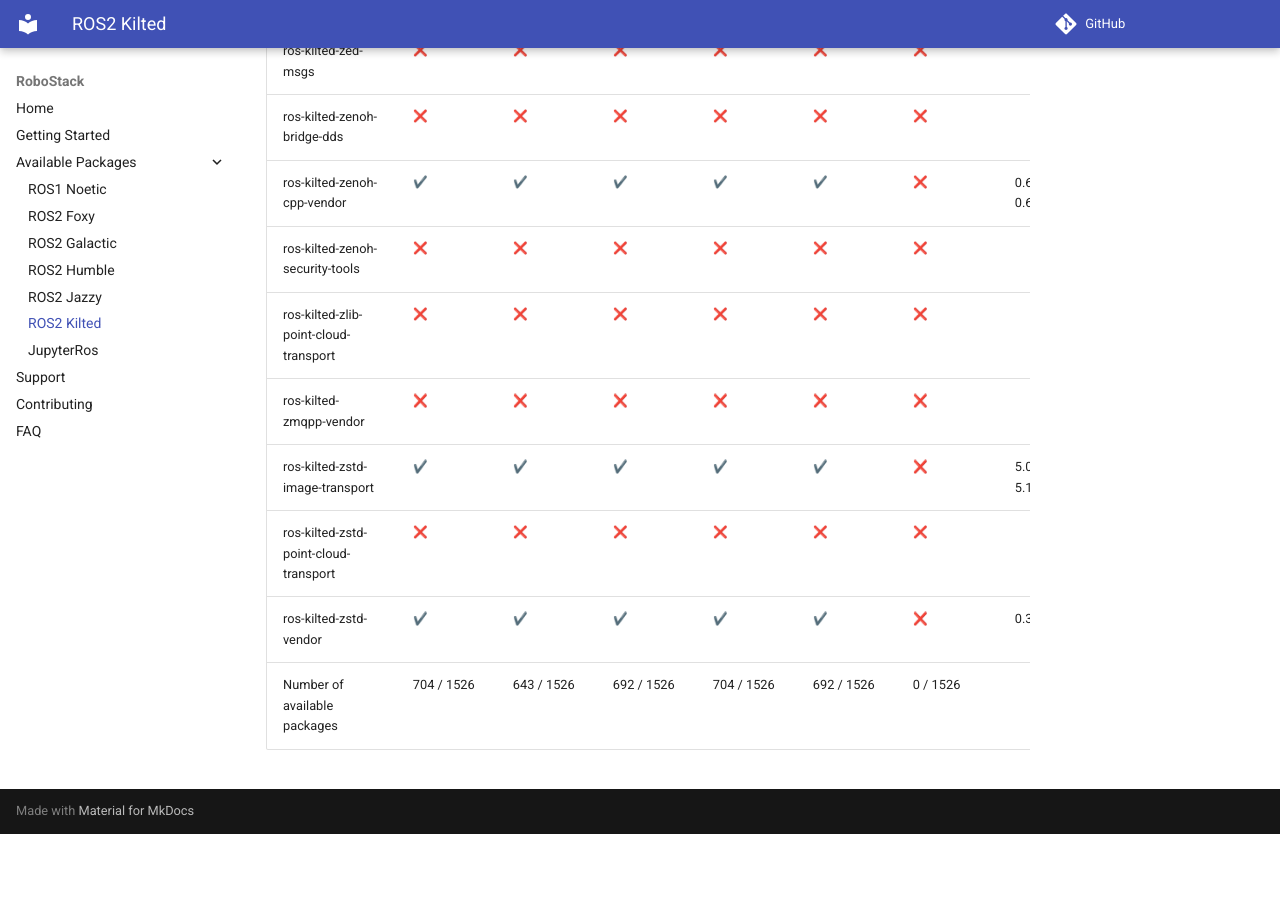
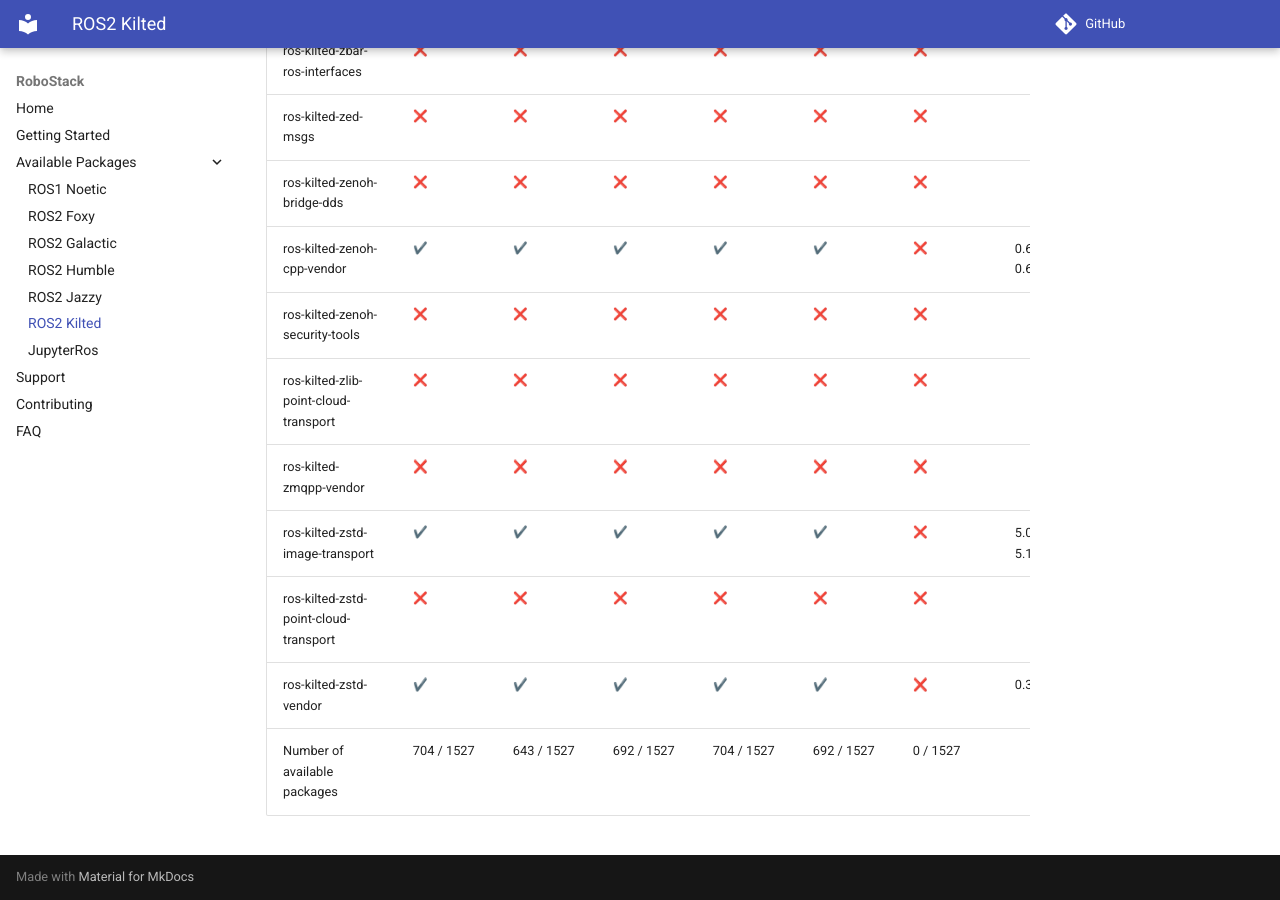
Before and after one commit to RoboStack/robostack.github.io, an MkDocs documentation site: the page built from docs/kilted.md, in a window 1280 px wide and 900 px high, scrolled down 112525 px. Built offline with MkDocs 1.6.1 and Material for MkDocs 9.7.7, drawn with Linux system fonts in a browser that asks for light colours; emoji names are drawn with the system emoji font; comment, search, counter and statistics services are not loaded; before the commit the page ends 113359 px from its top, so only the background shows below that; some of the changed text lies outside the part shown.

Commit message:
Update tables

```diff
--- a/docs/kilted.md
+++ b/docs/kilted.md
@@ -1526,4 +1527,4 @@
 | ros-kilted-zstd-image-transport | :heavy_check_mark: { data-sort='1' } | :heavy_check_mark: { data-sort='1' } | :heavy_check_mark: { data-sort='1' } | :heavy_check_mark: { data-sort='1' } | :heavy_check_mark: { data-sort='1' } | :x: { data-sort='0' } | 5.0.2, 5.1.0, 5.1.1  |
 | ros-kilted-zstd-point-cloud-transport | :x: { data-sort='0' } | :x: { data-sort='0' } | :x: { data-sort='0' } | :x: { data-sort='0' } | :x: { data-sort='0' } | :x: { data-sort='0' } |   |
 | ros-kilted-zstd-vendor | :heavy_check_mark: { data-sort='1' } | :heavy_check_mark: { data-sort='1' } | :heavy_check_mark: { data-sort='1' } | :heavy_check_mark: { data-sort='1' } | :heavy_check_mark: { data-sort='1' } | :x: { data-sort='0' } | 0.32.0  |
-| Number of available packages |  704 / 1526 | 643 / 1526 | 692 / 1526 | 704 / 1526 | 692 / 1526 | 0 / 1526 |
+| Number of available packages |  704 / 1527 | 643 / 1527 | 692 / 1527 | 704 / 1527 | 692 / 1527 | 0 / 1527 |
```
Also changed, not shown: other parts of docs/kilted.md (+1 -0 lines).
